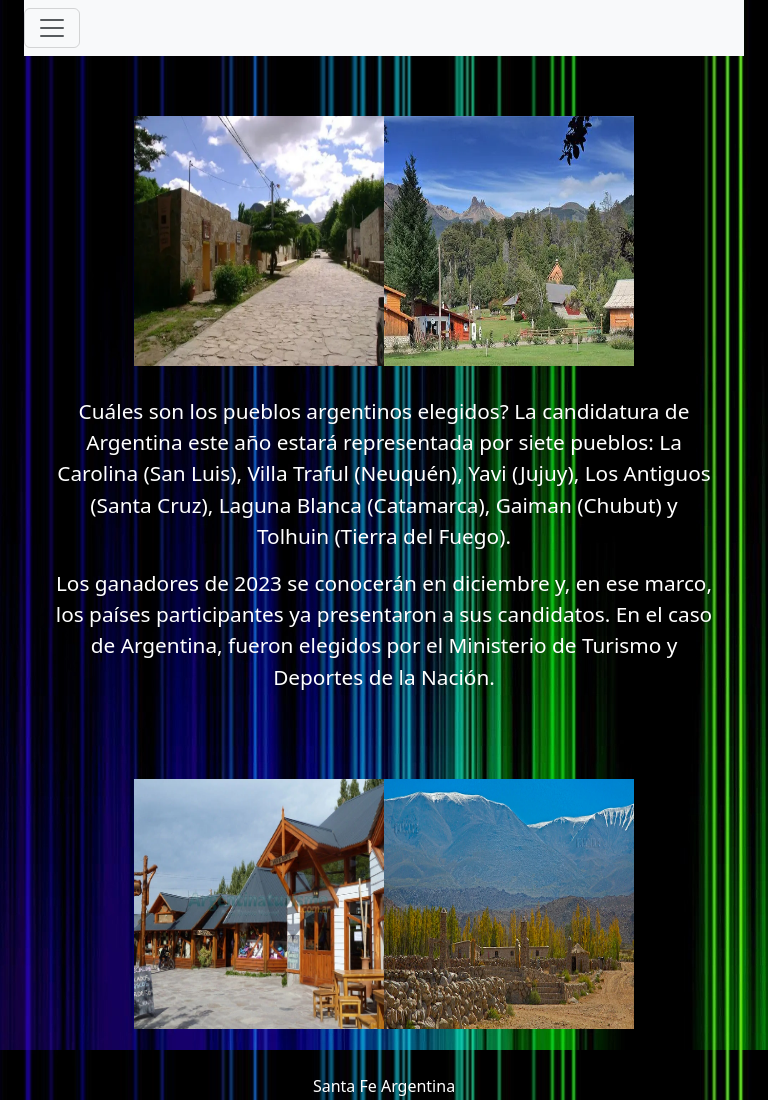
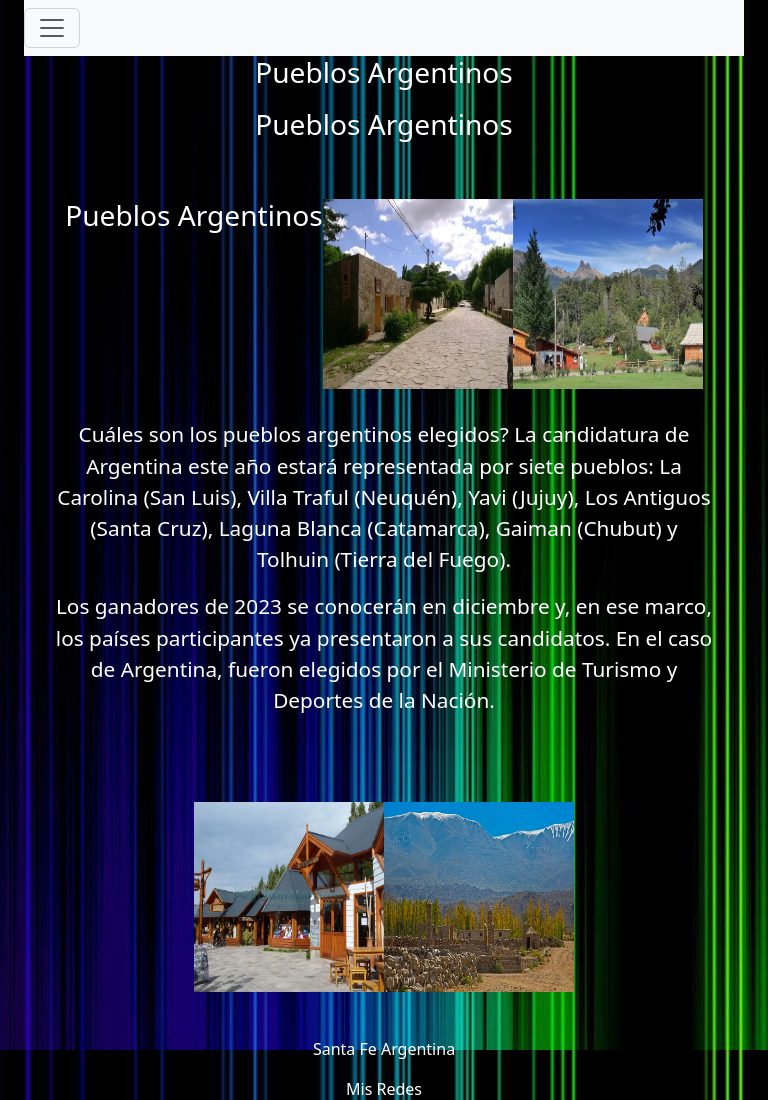
Before and after one commit to nicolaspannunzio/2PreEntrega-NicolasPannunzio, a website: page pages/tercerapagina.html in a window 768 px wide. Shown: the top 1100 px of the page. Drawn offline with nearby package versions, Linux system fonts and the light colour scheme.

Commit message:
Agrego animacion en desktop, y prueba de titulo en pagina 2

```diff
--- a/SCSS/Modulos/_main.scss
+++ b/SCSS/Modulos/_main.scss
@@ -40,8 +40,8 @@ main{
     margin-top: 50px;
 }
 .side-images img{
-    width: 250px;
-    height: 250px;
+    width: 190px;
+    height: 190px;
     margin-bottom: 10px;
 }
 .elmejor{
--- a/SCSS/Modulos/_mediaQueries.scss
+++ b/SCSS/Modulos/_mediaQueries.scss
@@ -56,4 +56,15 @@
         font-size: 1rem;
         align-items: center;
     }
+    .float{
+        transition: .5s, color .10s;
+        -webkit-transition: .5s, color .10s;
+        -moz-transition: .5s, color .10s;
+    }
+    .float:hover{
+        box-shadow: 0 8px 8px 0 #000000,0 8px 8px 0 #000000;
+        transform: translate(0px,5px);
+        -webkit-transform: translate(0px,5px);
+        -moz-transform:translate(0px,5px);
+    }
 }
--- a/pages/tercerapagina.html
+++ b/pages/tercerapagina.html
@@ -54,8 +54,17 @@
 <!-- Contenido -->
 
 <main class="container-fluid">
+    <div class="text-center text-white">
+        <h2>Pueblos Argentinos</h2>
+    </div>
         <div class="container">
+            <div class="text-center text-white">
+                <h2>Pueblos Argentinos</h2>
+            </div>
             <div class="side-images">
+                <div class="text-center text-white">
+                    <h2>Pueblos Argentinos</h2>
+                </div>
                 <img src="../assets/la-carolina-sanLuis.webp" class= "mobile float" alt="Imagen-1">
                 <img src="../assets/villa-traful.webp" class= "mobile float" alt="Imagen-2">
             </div>
```
Also changed, not shown: css/style.css.
